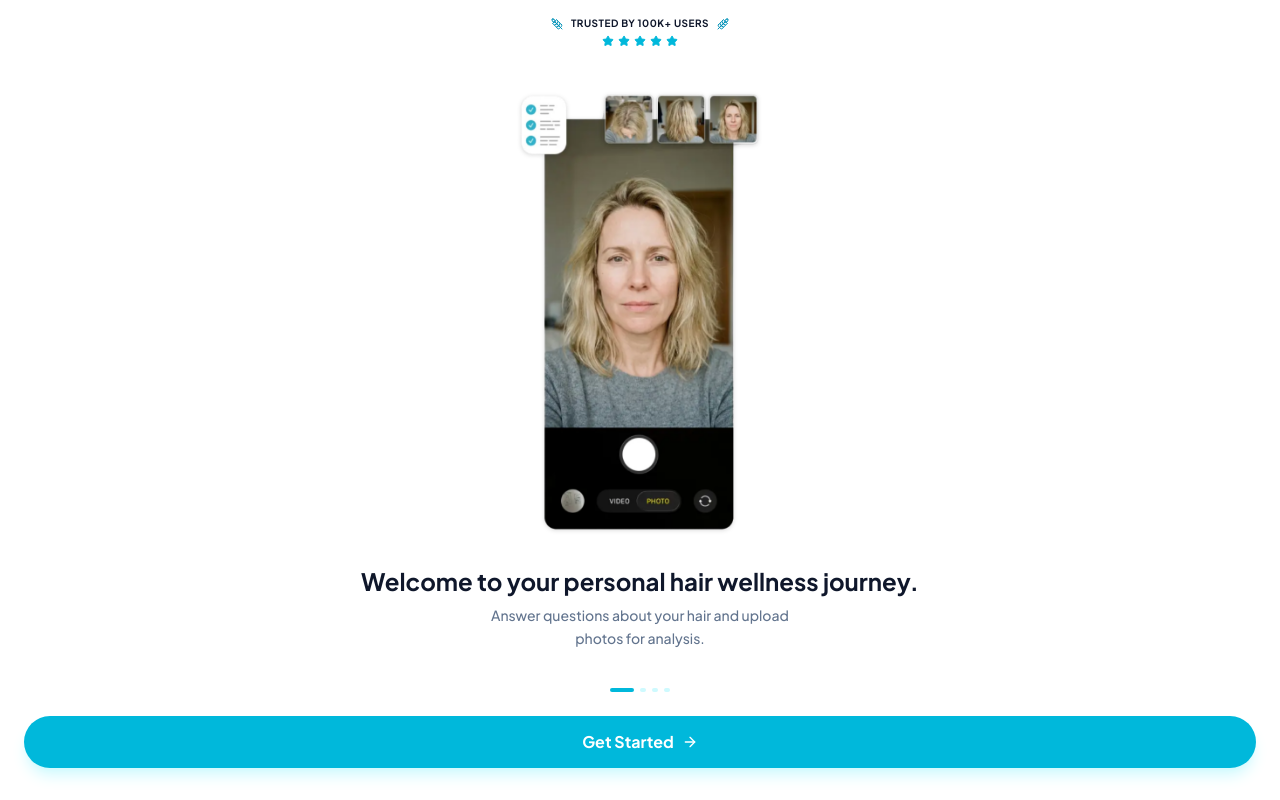
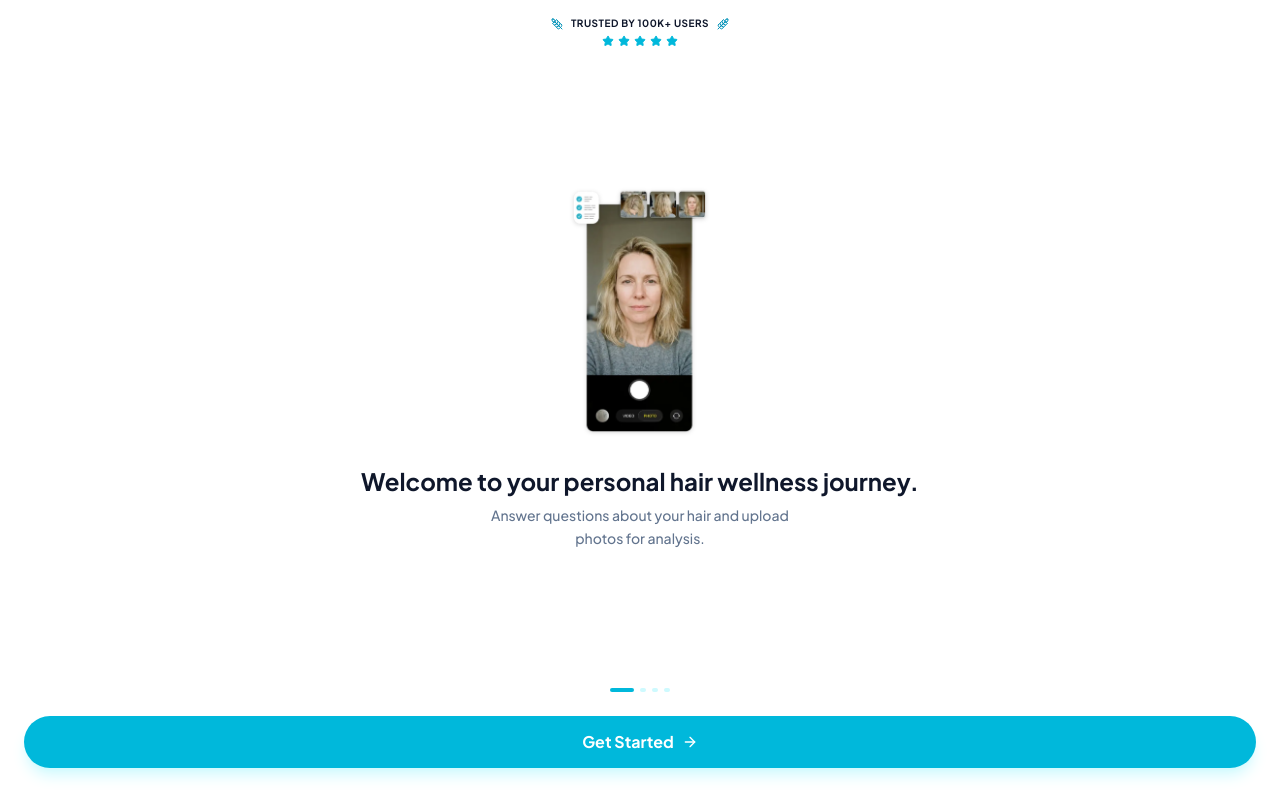
Before and after one commit to mcylldz/hairwellness, a React (Vite) app: page / in a window 1280 px wide. Built offline with nearby package versions, Linux system fonts and the light colour scheme.

Commit message:
style: reduce onboarding image size by 40%

```diff
--- a/components/Onboarding.tsx
+++ b/components/Onboarding.tsx
@@ -45,7 +45,7 @@
         {/* Content Wrapper for centering */}
         <div className="flex-1 flex flex-col items-center justify-center min-h-0">
           {/* Image Section - Flexible but constrained */}
-          <div className="flex-1 w-full relative flex items-center justify-center min-h-0 py-4 max-h-[60vh]">
+          <div className="flex-1 w-full relative flex items-center justify-center min-h-0 py-4 max-h-[35vh]">
             <div className="h-full w-full flex items-center justify-center relative">
               {!imgError ? (
                 <img
```
